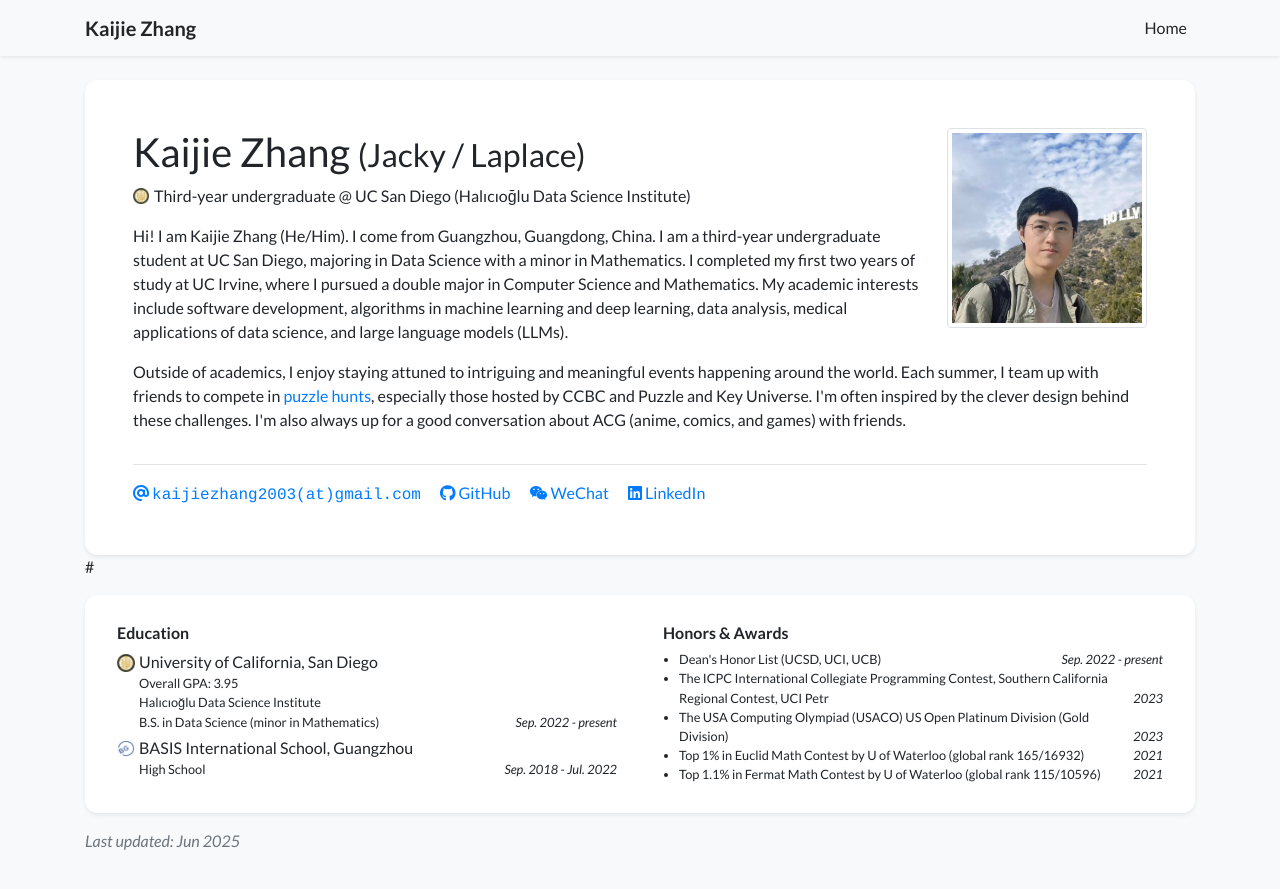
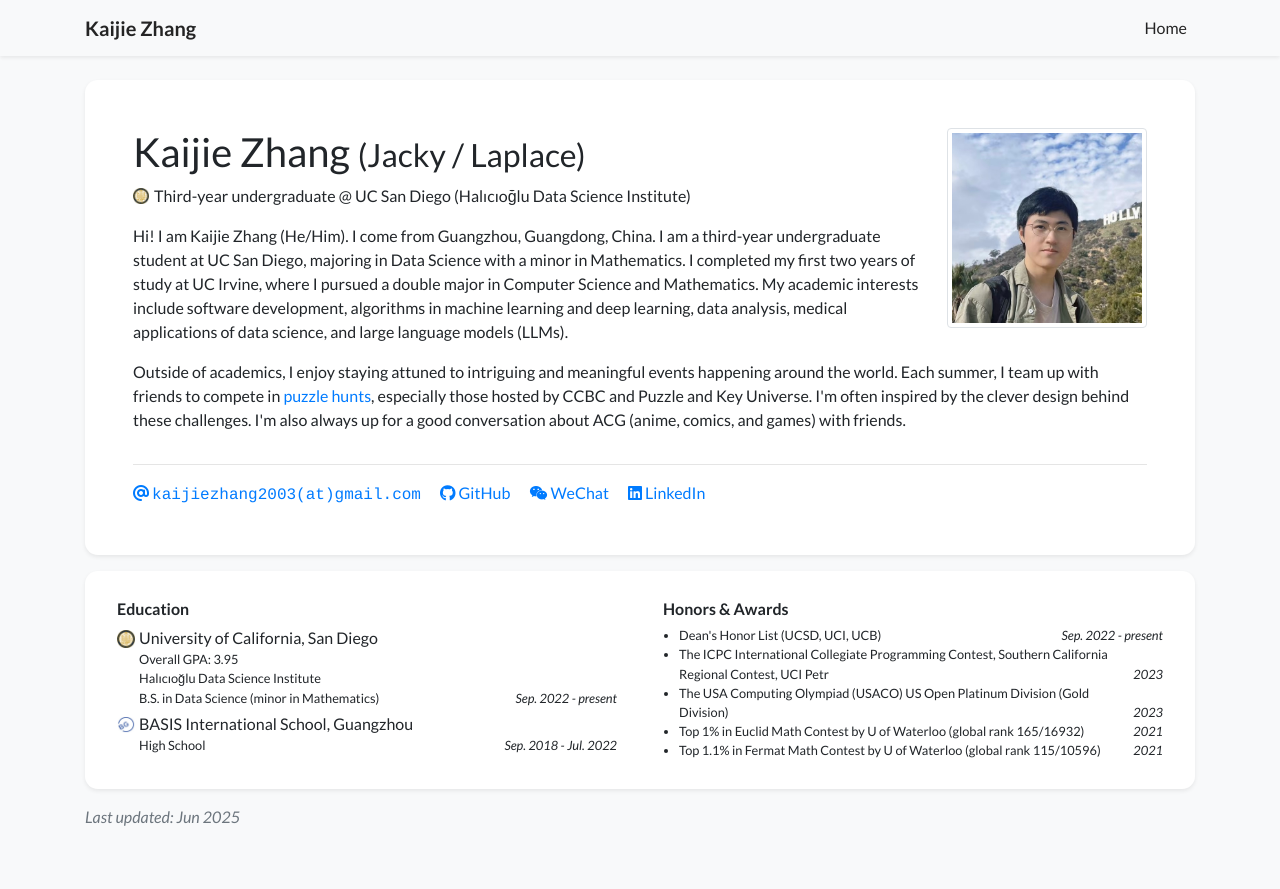
Before and after one commit to Kaf1018Zhang/Kaf1018Zhang.github.io, a Jekyll site: the page built from index.html, in a window 1280 px wide. Shown: the top 889 px of the page. Built offline with Jekyll 4.4.1, drawn with Linux system fonts in a browser that asks for light colours; nearby versions of some CDN libraries; a style sheet for code colours, icons or effects is not loaded.

```diff
--- a/index.html
+++ b/index.html
@@ -5,7 +5,7 @@ navbar_title: Home
 ---
 {% include widgets/profile_card.html %}
 
-#{% include widgets/debug_repo_name.html %}
+{% include widgets/debug_repo_name.html %}
 
 {% include widgets/debug_url.html %}
 
```
